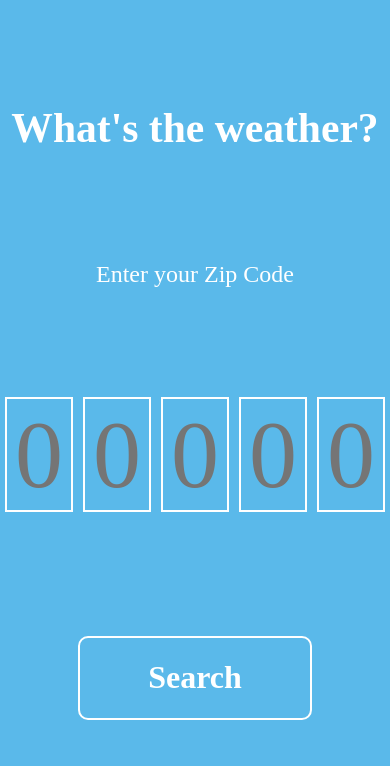
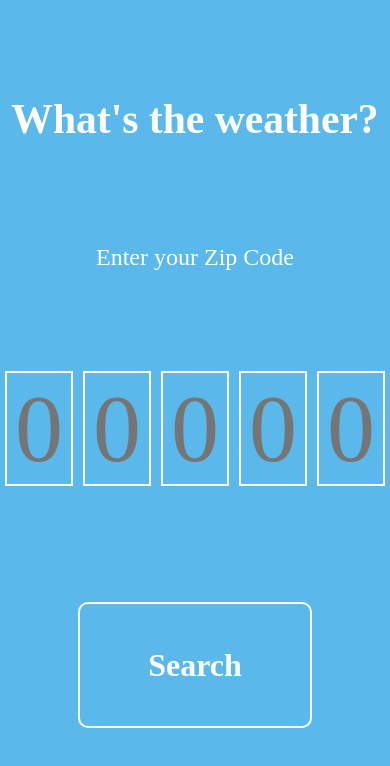
Before and after one commit to macolby14/weather-app, a React (Create React App) app: page / in a window 390 px wide. Shown: the top 766 px of the page. Built offline with nearby package versions, Linux system fonts and the light colour scheme; a web font is replaced by a local one.

Commit message:
add numeric input for mobile to Digits

```diff
--- a/src/components/Button/Button.jsx
+++ b/src/components/Button/Button.jsx
@@ -2,7 +2,7 @@ import React from "react";
 
 import classes from "./Button.module.css";
 
-const Button = props => {
+const Button = (props) => {
   return (
     <button className={classes.Button} onClick={props.click}>
       {props.children}
--- a/src/components/Button/Button.module.css
+++ b/src/components/Button/Button.module.css
@@ -13,7 +13,7 @@
   border: 2px white solid;
   border-radius: 10px;
   width: 60%;
-  height: 10%;
+  height: 15%;
 }
 
 @media (orientation: landscape) {
--- a/src/components/ZipCode/Digit/Digit.jsx
+++ b/src/components/ZipCode/Digit/Digit.jsx
@@ -2,7 +2,7 @@ import React, { useRef, useEffect } from "react";
 
 import classes from "./Digit.module.css";
 
-const Digit = props => {
+const Digit = (props) => {
   const textInput = useRef(null);
 
   useEffect(() => {
@@ -20,8 +20,9 @@ const Digit = props => {
         value={props.value ? props.value : ""}
         type="text"
         size="1"
+        inputmode="numeric"
         /*maxLength="1"*/
-        onInput={e => {
+        onInput={(e) => {
           if (e.target.value) {
             e.target.value = e.target.value[0];
           }
```
